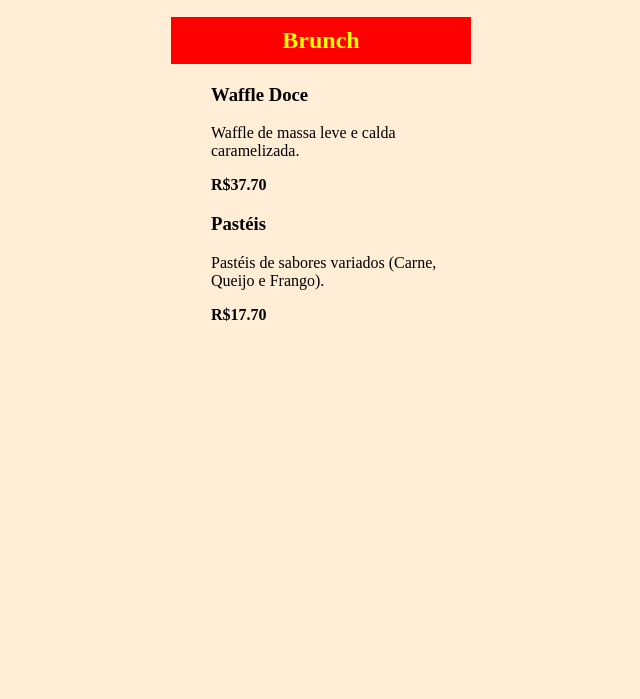
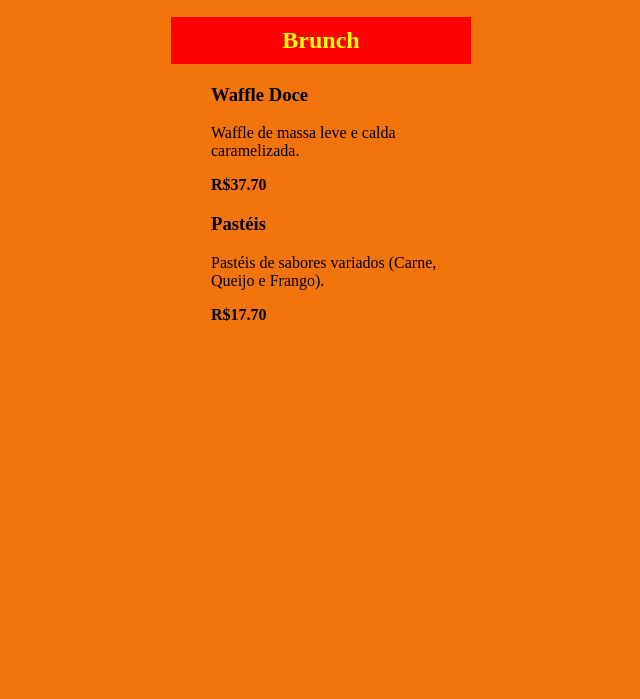
Before and after one commit to xBrandet/rocketcoffee, a plain HTML site: page index.html in a window 1280 px wide. Shown: the part 101-800 px from the top of the page, without its empty margins (319-959 px from the left). Drawn offline with Linux system fonts and the light colour scheme.

Commit message:
bg color

```diff
--- a/index.html
+++ b/index.html
@@ -7,7 +7,7 @@
     <style>
 
         body {
-            background-color: #ffedd5;
+            background-color: #F3740A;
         }
         ul {list-style: none;
         }
```
